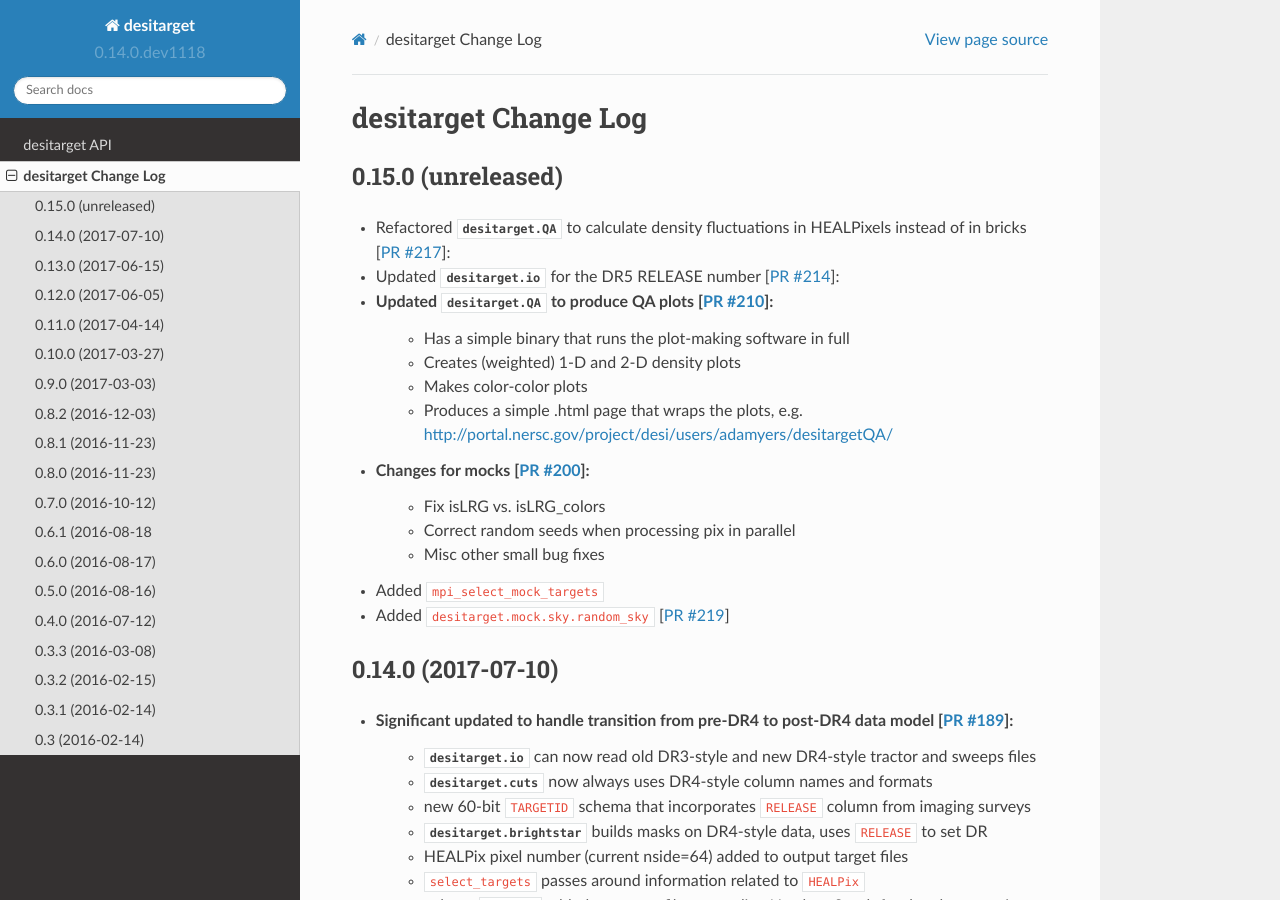
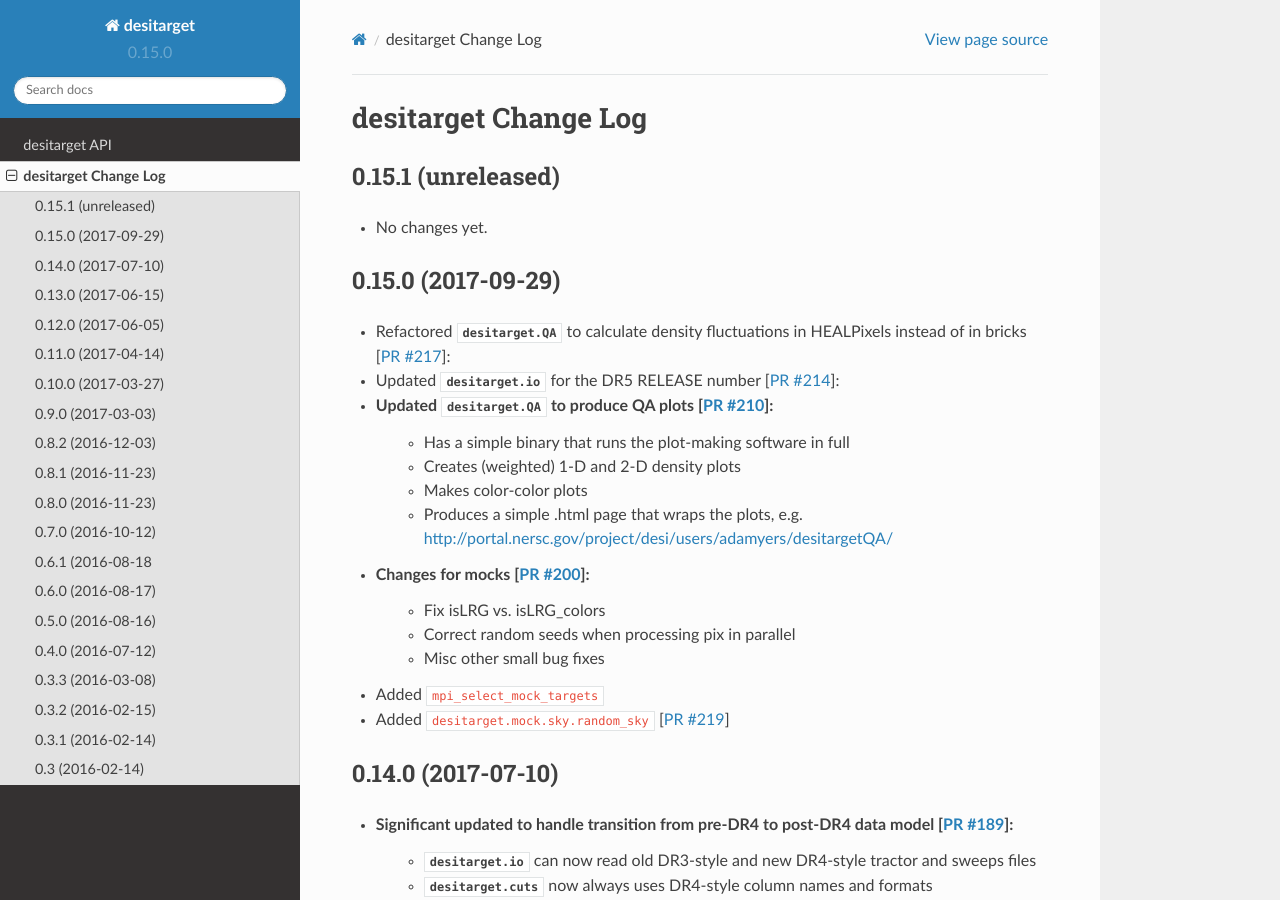
Before and after one commit to desihub/desitarget, a Sphinx documentation site: the page built from doc/changes.rst, in a window 1280 px wide and 900 px high. Built offline with Sphinx 7.4.7 and the Read the Docs theme 2.0.0, drawn with Linux system fonts in a browser that asks for light colours.

Commit message:
update release notes and version for desitarget/0.15.0

```diff
--- a/doc/changes.rst
+++ b/doc/changes.rst
@@ -2,7 +2,12 @@
 desitarget Change Log
 =====================
 
-0.15.0 (unreleased)
+0.15.1 (unreleased)
+-------------------
+
+* No changes yet.
+
+0.15.0 (2017-09-29)
 -------------------
 
 * Refactored :mod:`desitarget.QA` to calculate density fluctuations in HEALPixels
--- a/py/desitarget/_version.py
+++ b/py/desitarget/_version.py
@@ -1 +1 @@
-__version__ = '0.14.0.dev1118'
+__version__ = '0.15.0'
```
